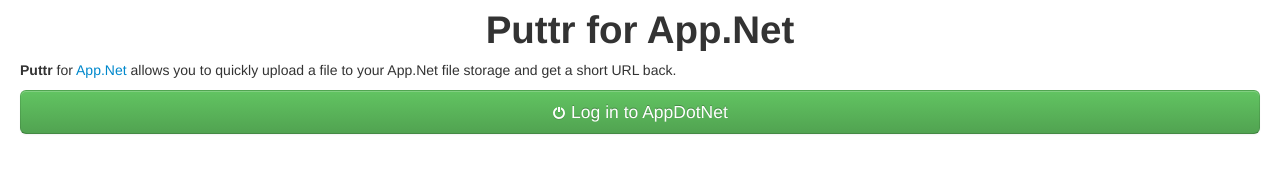
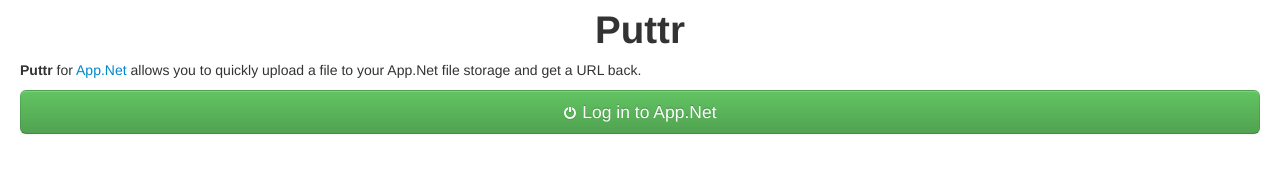
Before and after one commit to 33mhz/puttr, a plain HTML site: page index.html in a window 1280 px wide. Drawn offline with Linux system fonts and the light colour scheme.

Commit message:
Upload icon, make mentions of ADN consistent
git-svn-id: svn+ssh://treeview.us/var/svn/puttr@6 0cf4aeb6-b472-41e7-bc01-1e0278ba3581

```diff
--- a/index.html
+++ b/index.html
@@ -41,10 +41,10 @@
 </head>
 <body>
 	<div class="container-fluid">
-		<h1 class="text-center">Puttr for App.Net</h1>
+		<h1 class="text-center">Puttr</h1>
 		<div id="NeedAuth" class="hide">
-			<p><strong>Puttr</strong> for <a href="https://app.net/">App.Net</a> allows you to quickly upload a file to your App.Net file storage and get a short URL back.</p>
-			<a class="btn btn-large btn-success btn-block" id="LoginButton"><i class="icon-off icon-white"></i> Log in to AppDotNet</a>
+			<p><strong>Puttr</strong> for <a href="https://app.net/">App.Net</a> allows you to quickly upload a file to your App.Net file storage and get a URL back.</p>
+			<a class="btn btn-large btn-success btn-block" id="LoginButton"><i class="icon-off icon-white"></i> Log in to App.Net</a>
 		</div>
 		<div id="HaveAuth" class="hide">
 			<div id="HaveAuthLoaded" class="hide">
@@ -54,7 +54,7 @@
 				<div class="row-fluid clearfix"><p>&nbsp;</p></div>
 				<div class="row-fluid">
 					<div class="span10 offset1">
-						<button class="btn btn-primary btn-block" id="UploadButton">Upload file</button>
+						<button class="btn btn-primary btn-block" id="UploadButton"><i class="icon-upload icon-white"></i> Upload file</button>
 						<form class="hide" id="UploadForm">
 							<fieldset>
 								<input type="file" name="content">
```
